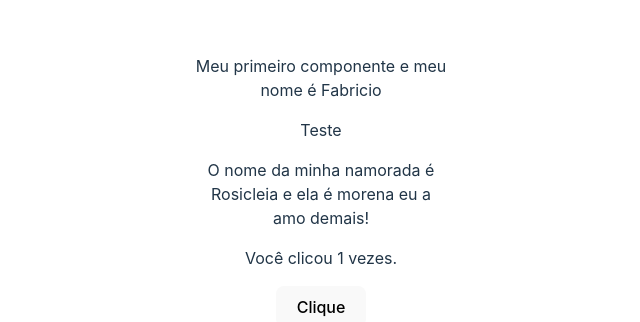
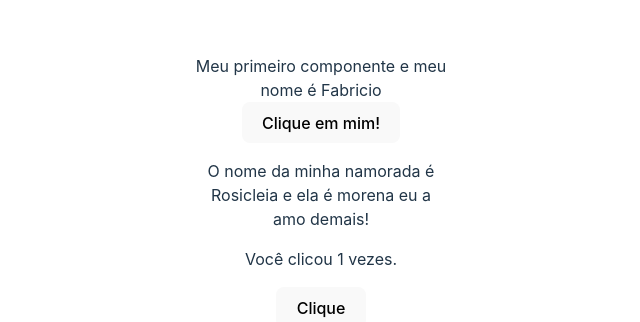
Before and after one commit to fnascimentosilva/React, a React (Vite) app in the folder 2_fundamentos/: page / in a window 1280 px wide. Shown: the part 478-800 px from the top of the page, without its empty margins (339-979 px from the left). Built offline with nearby package versions, Linux system fonts and the light colour scheme.

Commit message:
passando function por parametros

```diff
--- /dev/null
+++ b/2_fundamentos/src/components/FilhoFuncao.jsx
@@ -0,0 +1,9 @@
+
+
+function FilhoFuncao({clicou}) {
+  return (
+    <button onClick={clicou}>Clique em mim!</button>
+  )
+}
+
+export default FilhoFuncao
--- a/2_fundamentos/src/components/Pai.jsx
+++ b/2_fundamentos/src/components/Pai.jsx
@@ -1,7 +1,14 @@
+import FilhoFuncao from "./FilhoFuncao";
+
 function Pai() {
 
+    function cliqueFilho(){
+        console.log('Clicou no filho');
+
+    }
+
     return (
-        <p>Teste</p>
+        <FilhoFuncao clicou = {cliqueFilho}></FilhoFuncao>
     )
 }
 
```
